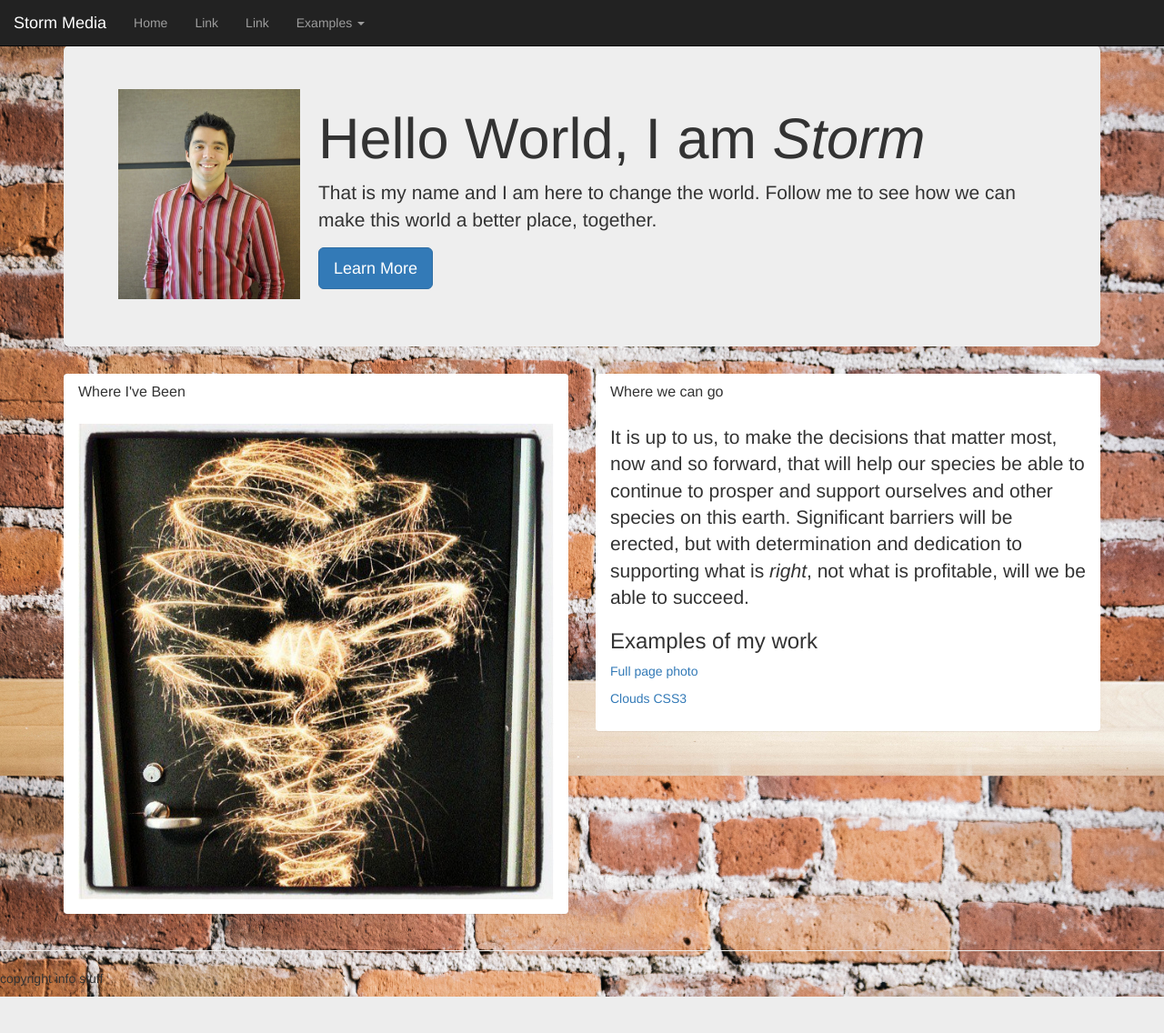
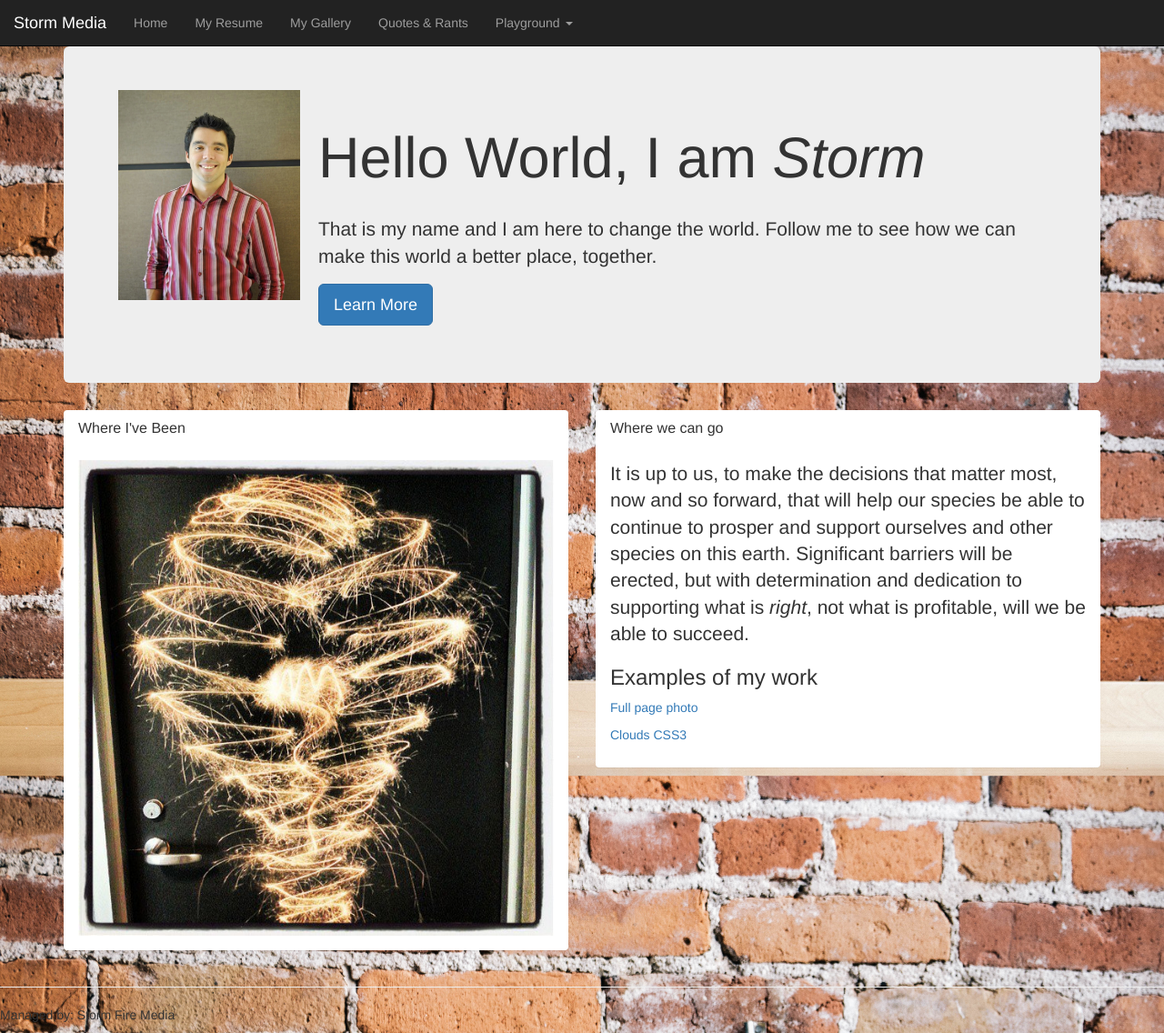
Before and after one commit to stormea36/stormSite, a PHP site: page / in a window 1280 px wide. Shown: the whole page at 91% size. Before the commit the page ends 1096 px from the top, so only its background shows below. Run offline with PHP 8.4, Linux system fonts and the light colour scheme; some web fonts are replaced.

Commit message:
fixed footer and header reference, need to fix links to pages

```diff
--- a/components/footer.php
+++ b/components/footer.php
@@ -1,5 +1,9 @@
 <hr />
-<p class=''> copyright info stuff</p>
+<p class=''>Managed by: Storm Fire Media</p>
 </div> <!-- end the container div -->
+        <!-- jQuery (necessary for Bootstrap's JavaScript plugins) -->
+        <script src="//code.jquery.com/jquery.js"></script>
+        <!-- Include all compiled plugins (below), or include individual files as needed -->
+        <script src="../js/bootstrap.min.js"></script>
 </body>
 </html>
--- a/components/header.php
+++ b/components/header.php
@@ -1,3 +1,8 @@
+<?php
+/* @var $_SERVER type */
+$components = $_SERVER['SERVER_NAME'];
+
+?>
 <!DOCTYPE html>
 <html>
     <head>
@@ -6,7 +11,7 @@
         <meta http-equiv="Content-Type" content="text/html; charset=UTF-8">
         <meta name="viewport" content="width=device-width, initial-scale=1.0">
         <link href="//maxcdn.bootstrapcdn.com/bootstrap/3.3.1/css/bootstrap.min.css" rel="stylesheet">
-        <link type="text/css" rel="stylesheet" href="../css/main.css" />
+        <link type="text/css" rel="stylesheet" href="/css/main.css" />
         <link type="text/css" rel="stylesheet" href="../css/clouds.css" />
         <link href='http://fonts.googleapis.com/css?family=Josefin+Sans:400,600italic|Rancho' rel='stylesheet' type='text/css'>
         <link href='http://fonts.googleapis.com/css?family=Montserrat|Raleway:600,400' rel='stylesheet' type='text/css'>
@@ -42,17 +47,18 @@
                 <!-- Collect the nav links, forms, and other content for toggling -->
                 <div class="navbar-collapse collapse">
                     <ul class="nav navbar-nav">
-                        <li><a href="#">Home</a></li>
-                        <li><a href="#">Link</a></li>
-                        <li><a href="#">Link</a></li>
+                        <li><a href="/index.php">Home</a></li>
+                        <li><a href="#">My Resume</a></li>
+                        <li><a href="#">My Gallery</a></li>
+                        <li><a href="#">Quotes & Rants</a></li>
                         <li class="dropdown">
-                            <a href="#" class="dropdown-toggle" data-toggle="dropdown">Examples <b class="caret"></b></a>
+                            <a href="#" class="dropdown-toggle" data-toggle="dropdown">Playground <b class="caret"></b></a>
                             <ul class="dropdown-menu">
-                                <li><a href="/clouds.php">Action</a></li>
-                                <li><a href="#">Another action</a></li>
-                                <li><a href="#">Something else here</a></li>
-                                <li><a href="#">Separated link</a></li>
-                                <li><a href="#">One more separated link</a></li>
+                                <li><a href="components/clouds.php">Clouds</a></li>
+                                <li><a href="components/landingPageEx.php">Full Screen</a></li>
+                                <li><a href="#">Parallax</a></li>
+                                <li><a href="#">something</a></li>
+                                <li><a href="#">something 2</a></li>
                             </ul>
                         </li>
                     </ul>
--- a/footer.php
+++ b/footer.php
@@ -1,5 +1,9 @@
 <hr />
 <p class=''>Managed by: Storm Fire Media</p>
 </div> <!-- end the container div -->
+        <!-- jQuery (necessary for Bootstrap's JavaScript plugins) -->
+        <script src="//code.jquery.com/jquery.js"></script>
+        <!-- Include all compiled plugins (below), or include individual files as needed -->
+        <script src="js/bootstrap.min.js"></script>
 </body>
 </html>
--- a/index.php
+++ b/index.php
@@ -23,14 +23,19 @@ require_once($path);
                 font-size: 90px;
             }
         </style>
+        <div class='row'>
+            <div class='col-lg-12'>
 
+            </div>
+        </div>
             <div class='row'>
                 <div class='col-lg-12'>
 
                     <div class="jumbotron">
+
                         <span>
                             <img src="images/storm_avatar.jpeg" width="200px" alt="storm" style="float: left; margin-right: 20px;" />
-                            <h1>Hello World, I am <em>Storm</em></h1>
+                            <h1 class='page-header'>Hello World, I am <em>Storm</em></h1>
                             <p>
                                 That is my name and I am here to change the world.  Follow
                                 me to see how we can make this world a better place, together.
@@ -77,10 +82,7 @@ require_once($path);
         </div>
 
 
-        <!-- jQuery (necessary for Bootstrap's JavaScript plugins) -->
-        <script src="//code.jquery.com/jquery.js"></script>
-        <!-- Include all compiled plugins (below), or include individual files as needed -->
-        <script src="js/bootstrap.min.js"></script>
+
 <?php
 $path = $_SERVER['DOCUMENT_ROOT'];
 $path .= "/components/footer.php";
```
